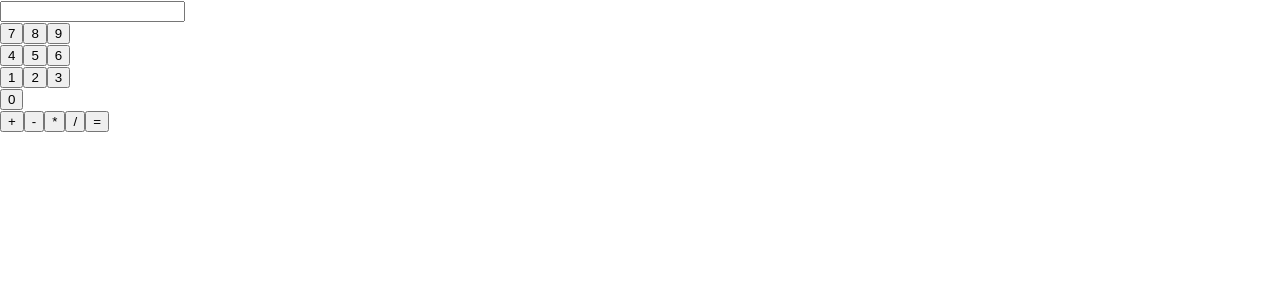
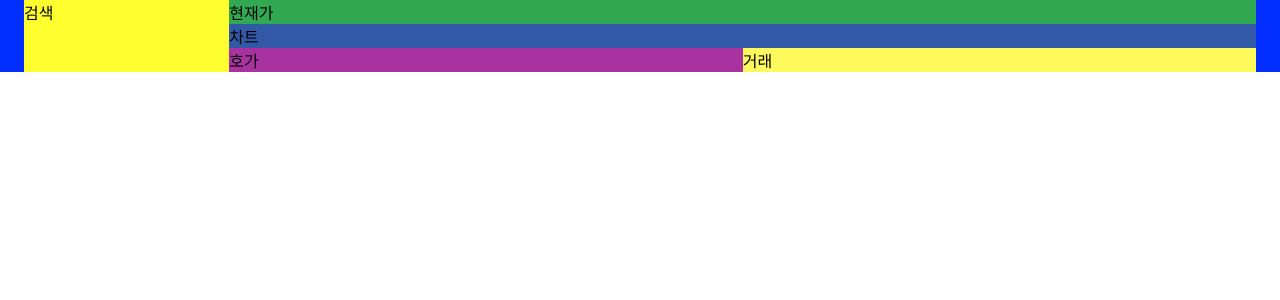
Before and after one commit to tnsgud9/hts, a React (Create React App) app: page / in a window 1280 px wide. Shown: the top 300 px of the page. Built offline with nearby package versions, Linux system fonts and the light colour scheme.

Commit message:
add layout, Update Readme

```diff
--- a/src/App.tsx
+++ b/src/App.tsx
@@ -1,5 +1,6 @@
 import React, { ChangeEvent, ChangeEventHandler, KeyboardEvent, useState } from 'react';
 import Test from './pages/Test';
+import Trade from './pages/Trade';
 import Calculator from './pages/Test/components/Calculator';
 import logo from './logo.svg';
 import './App.css';
@@ -30,7 +31,7 @@ const App = () => {
   };
   return (
     <>
-      <Test />
+      <Trade />
     </>
   );
 };
--- a/src/pages/Test/index.tsx
+++ b/src/pages/Test/index.tsx
@@ -1,6 +1,43 @@
+import { Container, Grid } from '@material-ui/core';
 import Calculator from './components/Calculator';
 
 const Test = () => {
-  return <Calculator />;
+  return (
+    <Container style={{ backgroundColor: '#022fff' }}>
+      <Grid container style={{ backgroundColor: '#ff2fff' }}>
+        <Grid item xs={12} md={6}>
+          xs-12
+        </Grid>
+        <Grid item xs={12} md={6}>
+          xs-12
+        </Grid>
+      </Grid>
+      <Grid container style={{ backgroundColor: '#ff9fff' }}>
+        <Grid item xs={6} md={3} style={{ background: '#ffff2f' }}>
+          xs-6
+        </Grid>
+        <Grid item xs={6} md={3} style={{ background: '#ffff2f' }}>
+          xs-6
+        </Grid>
+        <Grid item xs={6} md={3} style={{ background: '#ffff2f' }}>
+          xs-6
+        </Grid>
+        <Grid item xs={6} md={3} style={{ background: '#ffff2f' }}>
+          xs-6
+        </Grid>
+      </Grid>
+      <Grid container style={{ backgroundColor: '#ff9fff' }}>
+        <Grid item xs style={{ background: '#ffff2f' }}>
+          xs-auto
+        </Grid>
+        <Grid item xs={4}>
+          xs-4
+        </Grid>
+        <Grid item xs style={{ backgroundColor: '#ffff2f' }}>
+          xs-auto
+        </Grid>
+      </Grid>
+    </Container>
+  );
 };
-export default Calculator;
+export default Test;
--- /dev/null
+++ b/src/pages/Trade/index.tsx
@@ -0,0 +1,31 @@
+import { Container, Grid } from '@material-ui/core';
+
+const Trade = () => {
+  return (
+    <Container style={{ backgroundColor: '#022fff' }}>
+      <Grid container style={{ backgroundColor: '#ffff2f' }}>
+        <Grid item xs={12} md={2}>
+          검색
+        </Grid>
+        <Grid item xs={12} md={10} style={{ backgroundColor: 'blue' }}>
+          <Grid container>
+            <Grid item xs={12} md={12} style={{ backgroundColor: '#32a852' }}>
+              현재가
+            </Grid>
+            <Grid item xs={12} md={12} style={{ backgroundColor: '#3259a8' }}>
+              차트
+            </Grid>
+            <Grid item xs={12} md={6} style={{ backgroundColor: '#a832a0' }}>
+              호가
+            </Grid>
+            <Grid item xs={12} md={6} style={{ backgroundColor: '#fffa5c' }}>
+              거래
+            </Grid>
+          </Grid>
+        </Grid>
+      </Grid>
+    </Container>
+  );
+};
+
+export default Trade;
```
Also changed, not shown: 2 other files (tests, documents, lock files or other folders).
